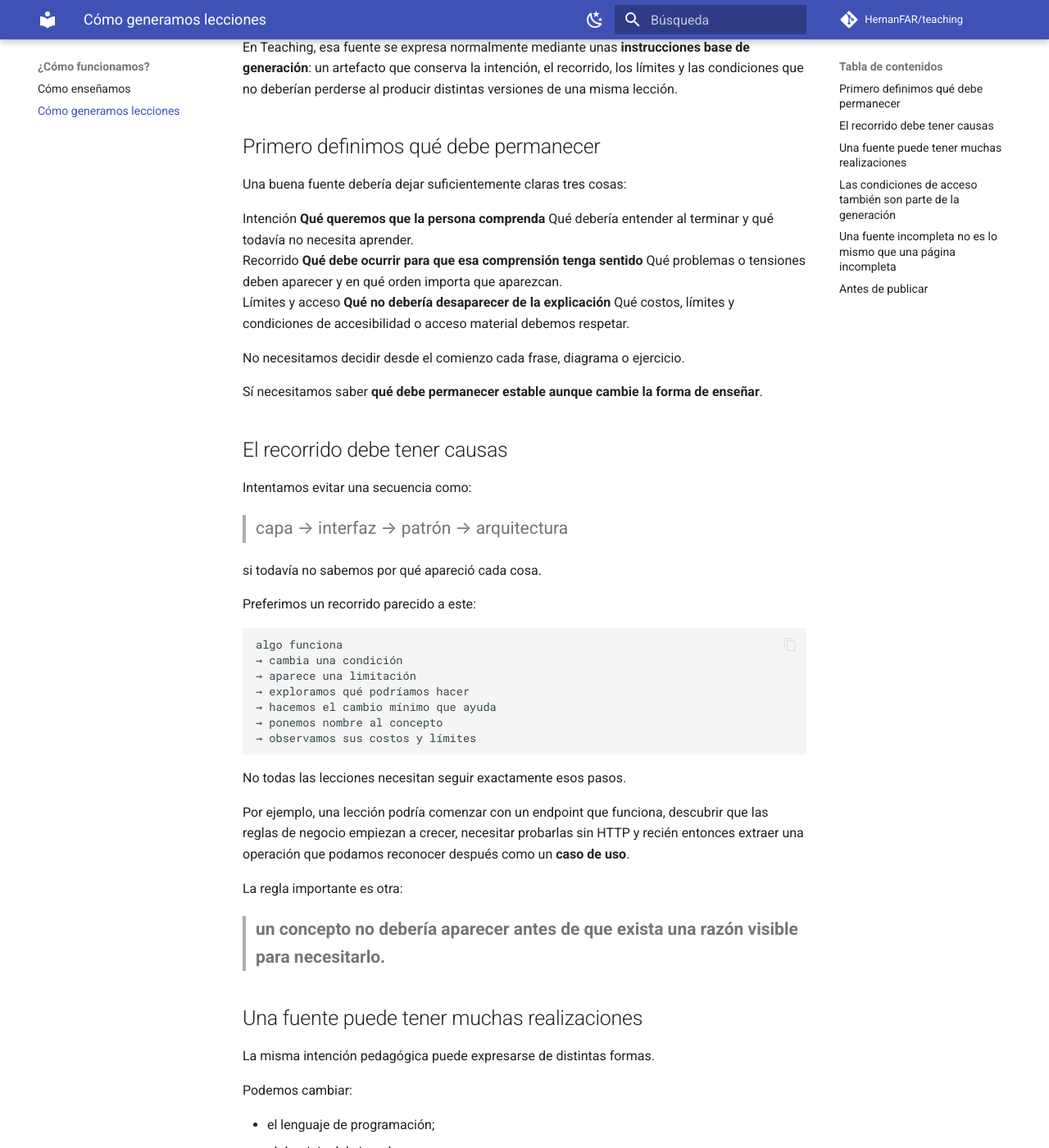
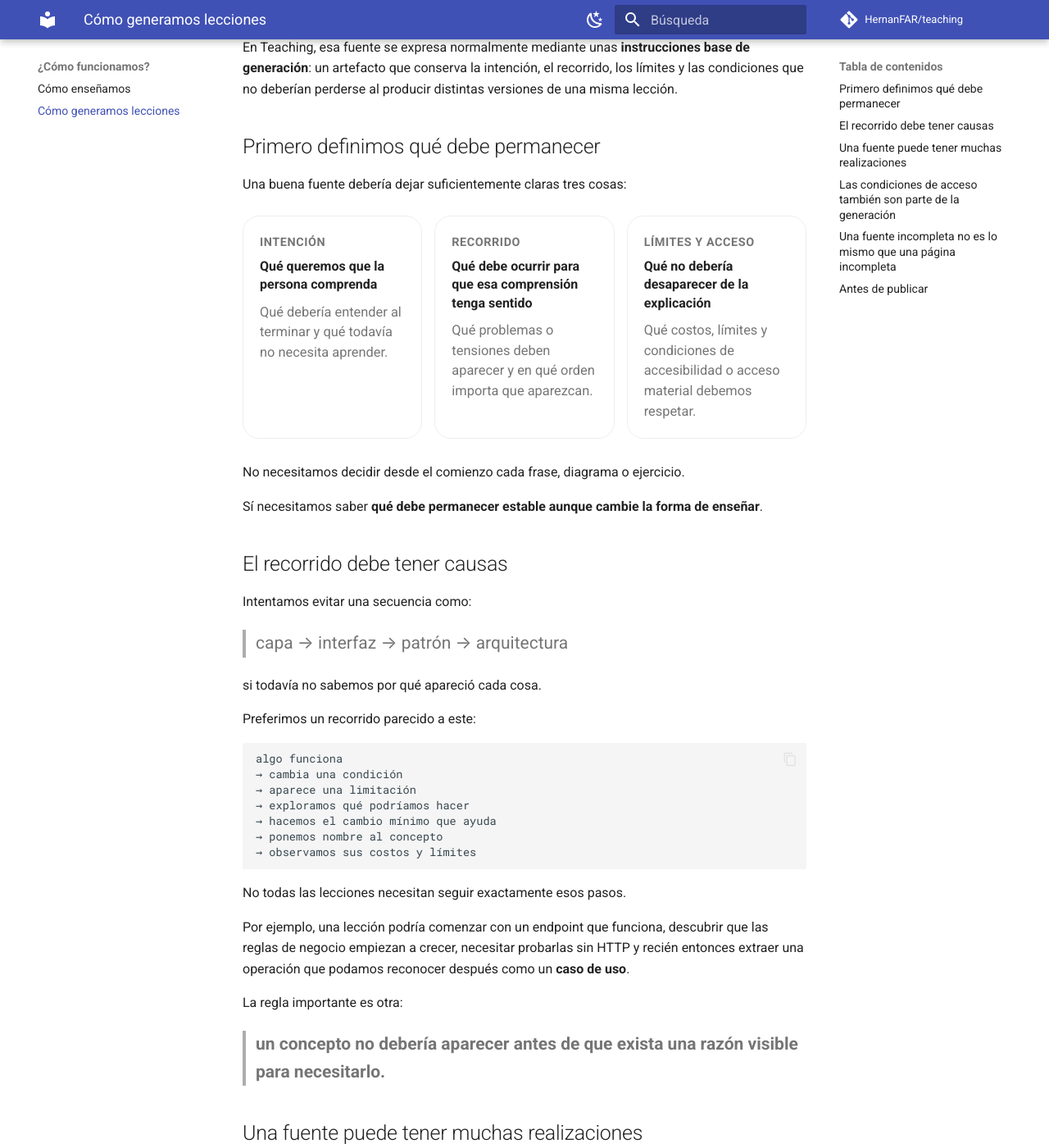
Before and after one commit to HernanFAR/teaching, an MkDocs documentation site: the page built from docs/about/lesson-generation.md, in a window 1280 px wide and 1400 px high, scrolled down 359 px. Shown: the whole window at 82% size. Built offline with MkDocs 1.6.1 and Material for MkDocs 9.7.7, drawn with Linux system fonts in a browser that asks for light colours; comment, search, counter and statistics services are not loaded.

Commit message:
style: add three-part source dimension cards

```diff
--- a/docs/stylesheets/extra.css
+++ b/docs/stylesheets/extra.css
@@ -567,3 +567,49 @@
     grid-template-columns: 1fr;
   }
 }
+
+
+.source-dimensions {
+  display: grid;
+  grid-template-columns: repeat(3, minmax(0, 1fr));
+  gap: 0.75rem;
+  margin: 1.25rem 0 1.4rem;
+}
+
+.source-dimension {
+  padding: 1rem;
+  border: 0.05rem solid var(--md-default-fg-color--lightest);
+  border-radius: var(--teaching-radius);
+}
+
+.source-dimension__label {
+  display: block;
+  margin-bottom: 0.35rem;
+  color: var(--md-default-fg-color--light);
+  font-size: 0.72rem;
+  font-weight: 700;
+  letter-spacing: 0.04em;
+  text-transform: uppercase;
+}
+
+.source-dimension strong,
+.source-dimension > span:last-child {
+  display: block;
+}
+
+.source-dimension strong {
+  line-height: 1.4;
+}
+
+.source-dimension > span:last-child {
+  margin-top: 0.5rem;
+  color: var(--md-default-fg-color--light);
+  font-size: 0.82rem;
+  line-height: 1.5;
+}
+
+@media screen and (max-width: 59.9844em) {
+  .source-dimensions {
+    grid-template-columns: 1fr;
+  }
+}
```
